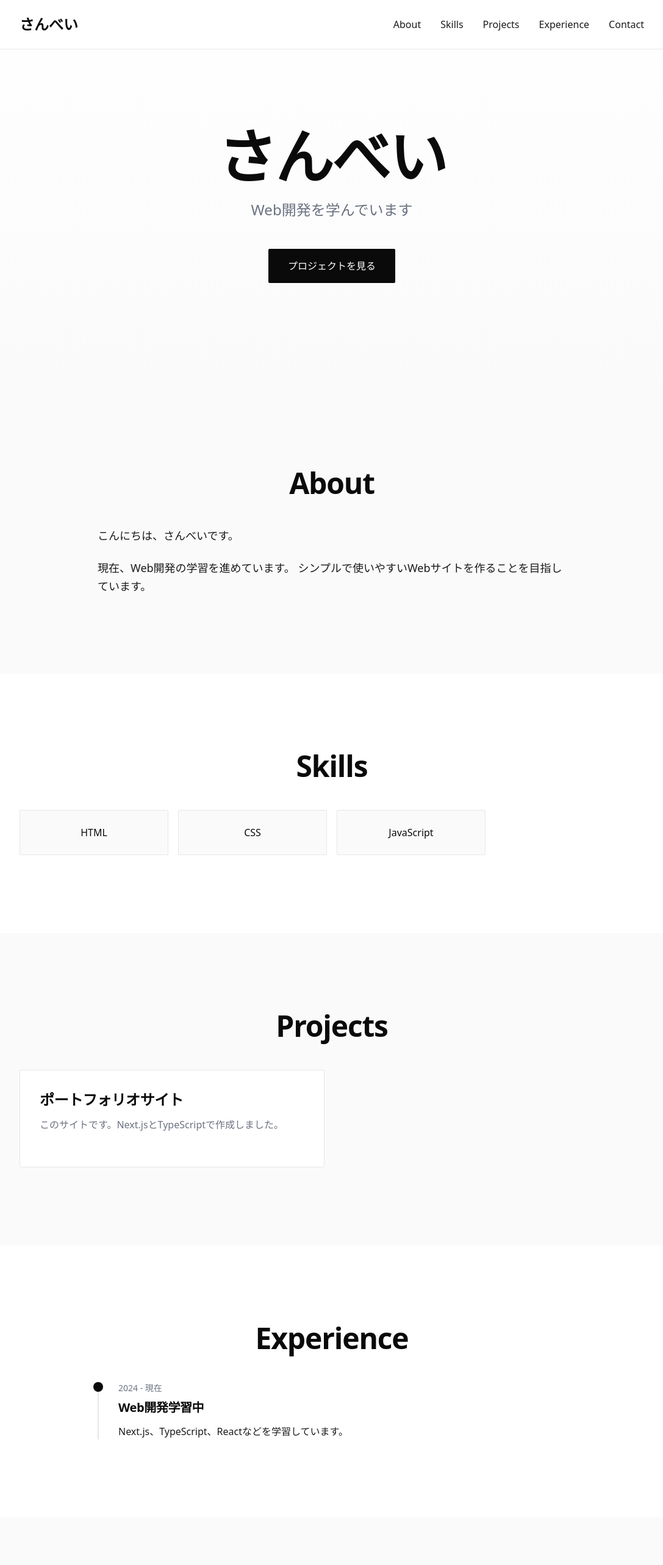
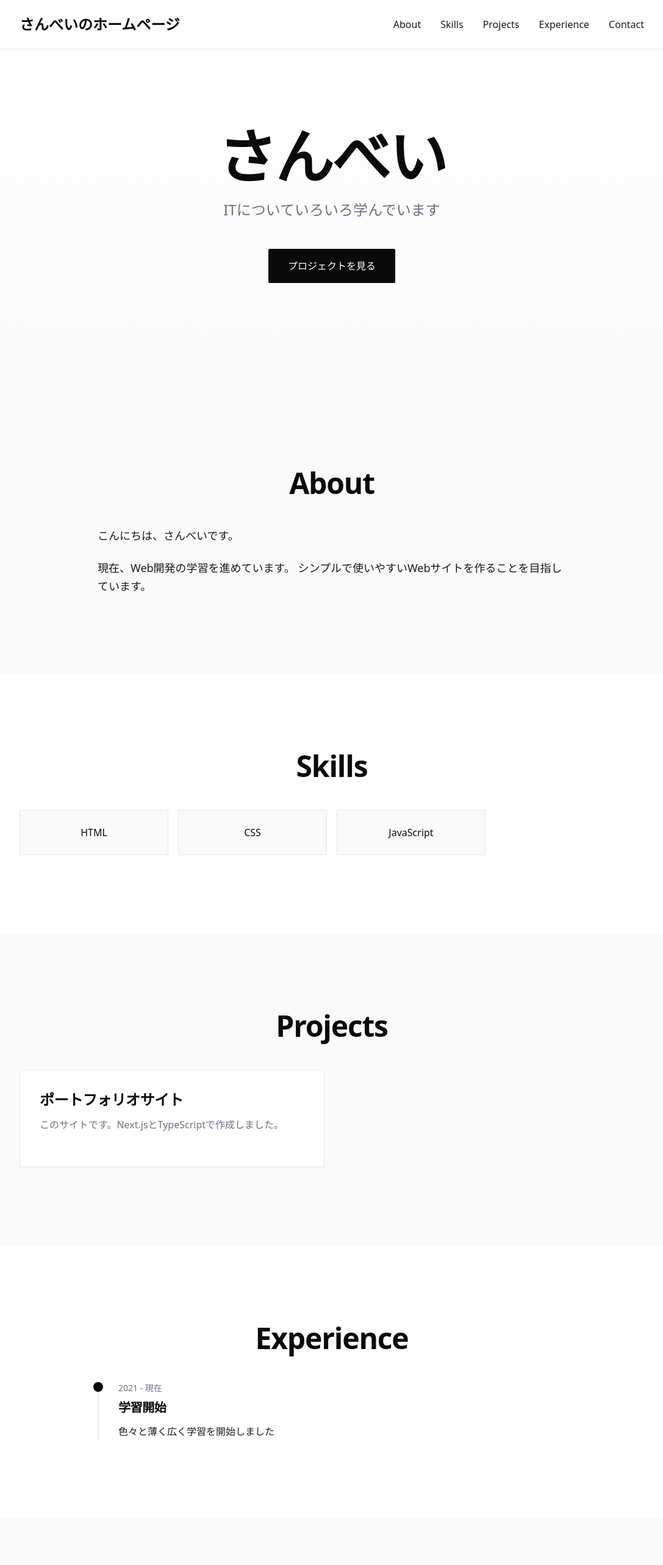
Before and after one commit to sanbay3/san_bay3_portfolio, a Next.js app: page / in a window 1280 px wide. Shown: the top 2566 px of the page at 61% size, without its empty margins (96-1183 px from the left). Built offline with nearby package versions, Linux system fonts and the light colour scheme.

Commit message:
Modified some text

```diff
--- a/components/Experience.tsx
+++ b/components/Experience.tsx
@@ -16,9 +16,9 @@ export default function Experience() {
   // 経歴リスト（ここに追加・編集してください）
   const experiences: ExperienceItem[] = [
     {
-      period: '2024 - 現在',
-      title: 'Web開発学習中',
-      description: 'Next.js、TypeScript、Reactなどを学習しています。',
+      period: '2021 - 現在',
+      title: '学習開始',
+      description: '色々と薄く広く学習を開始しました',
     },
     // 今後追加する経歴をここに記入
   ]
--- a/components/Hero.tsx
+++ b/components/Hero.tsx
@@ -15,7 +15,7 @@ export default function Hero() {
 
         {/* サブタイトル（簡単な自己紹介） */}
         <p className="text-xl md:text-2xl text-text-muted mb-12 max-w-2xl mx-auto leading-relaxed">
-          Web開発を学んでいます
+          ITについていろいろ学んでいます
         </p>
 
         {/* プロジェクトセクションへのスクロールボタン */}
--- a/components/Navigation.tsx
+++ b/components/Navigation.tsx
@@ -40,7 +40,7 @@ export default function Navigation() {
             }}
             className="text-xl md:text-2xl font-bold hover:text-text-secondary transition-colors"
           >
-            さんべい
+            さんべいのホームページ
           </a>
 
           {/* デスクトップメニュー */}
```
